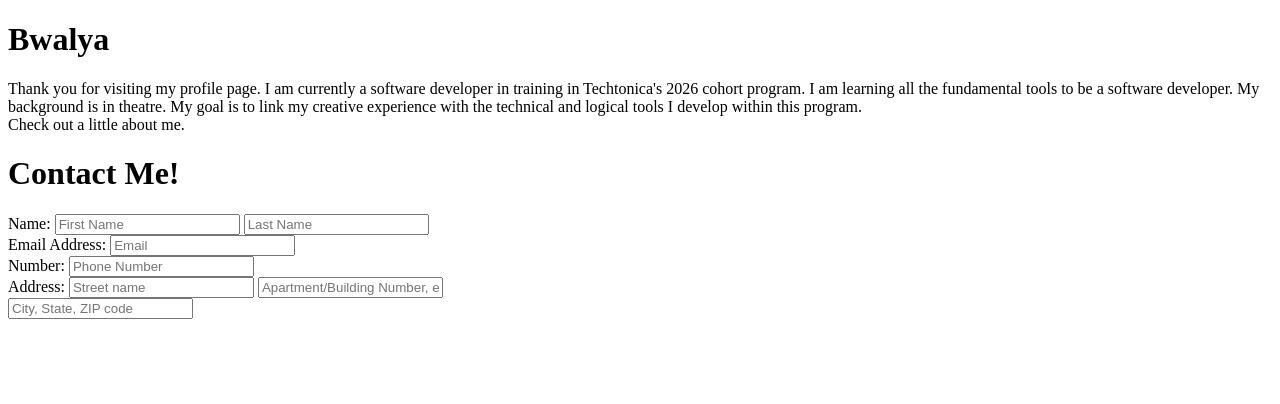
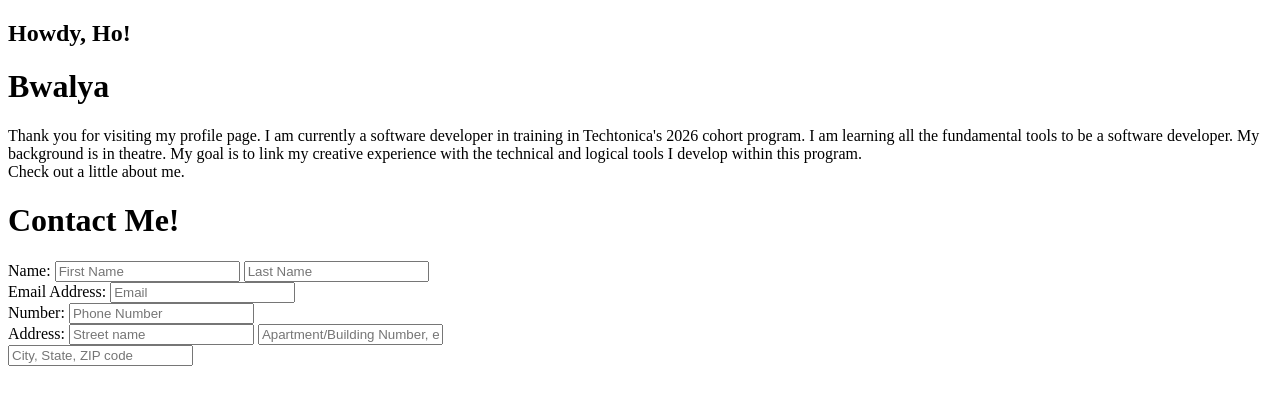
Before and after one commit to B-chis/portfolio-website, a plain HTML site: page index.html in a window 1280 px wide. Drawn offline with Linux system fonts and the light colour scheme.

Commit message:
add nav tag and test potential title

```diff
--- a/index.html
+++ b/index.html
@@ -8,6 +8,9 @@
 </head>
 <body>
     <header>
+        <nav>
+            <h1>Howdy, Ho!</h1>
+        </nav>
         <h1>Bwalya</h1>
         <p>Thank you for visiting my profile page. I am currently a software developer in training in Techtonica's 2026 cohort program.
             I am learning all the fundamental tools to be a software developer. My background is in theatre. My goal is to link my creative experience with the technical and logical tools I develop within this program.
```
